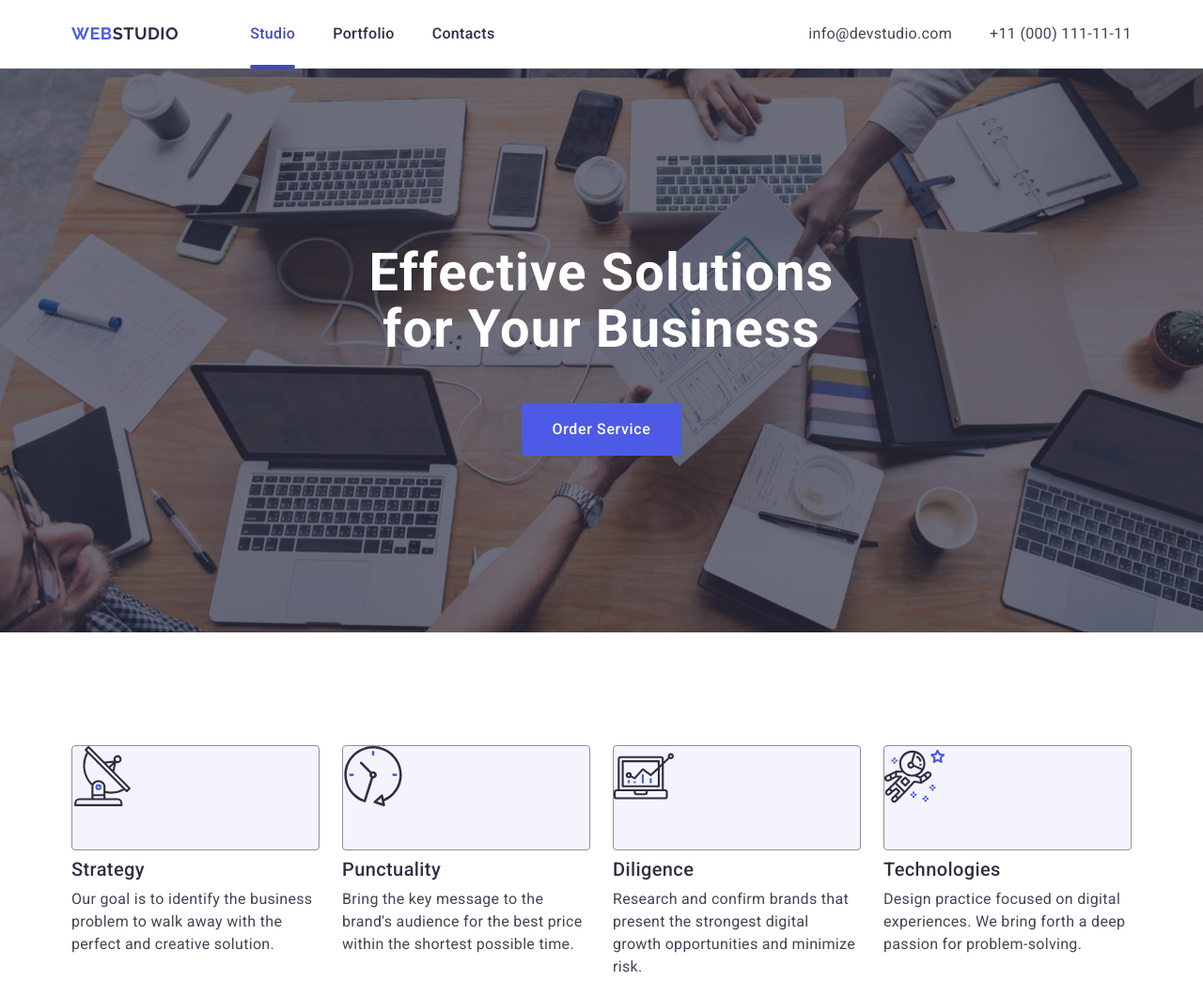
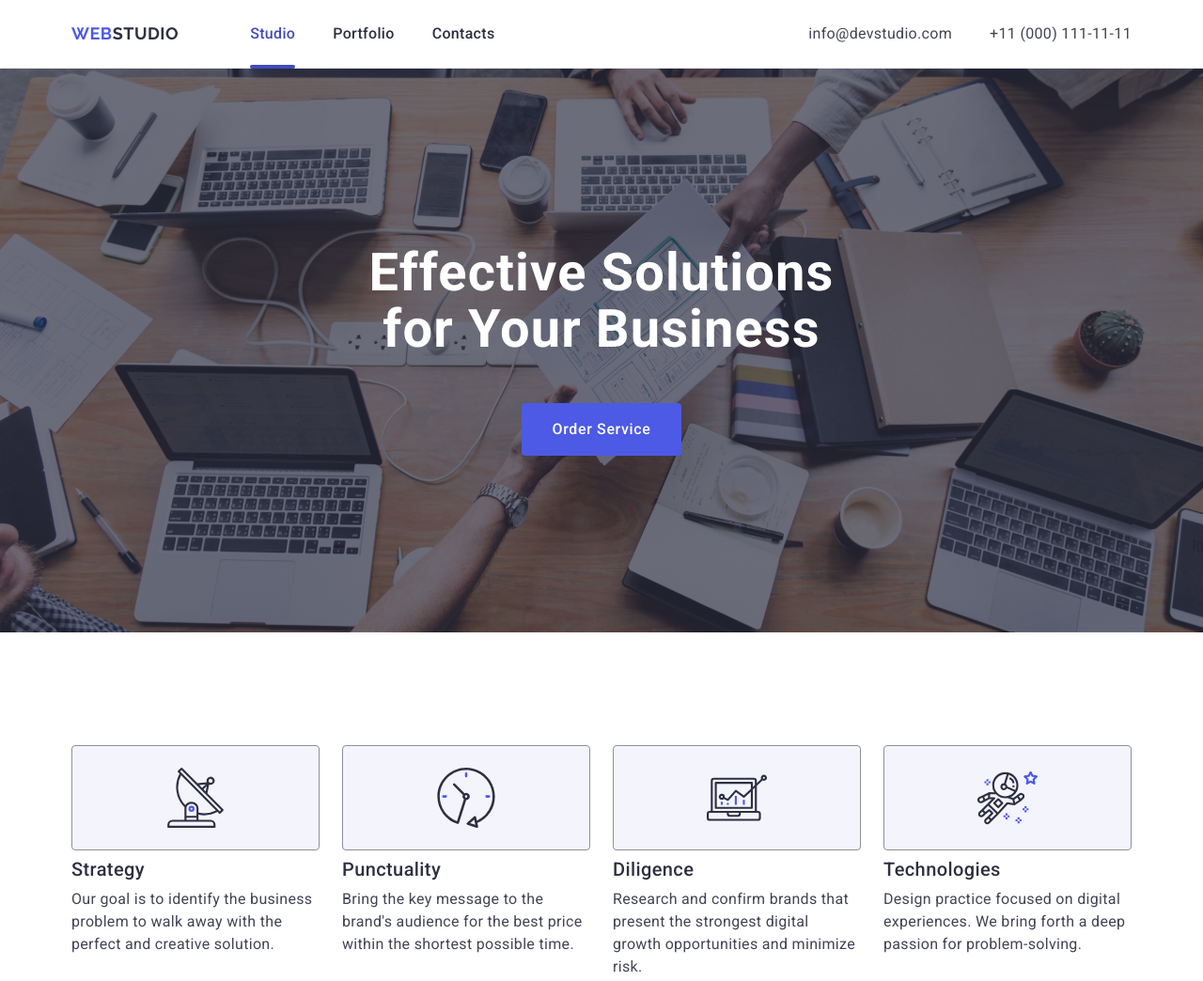
Before and after one commit to Katya-Andri/goit-markup-hw-04, a plain HTML site: page index.html in a window 1280 px wide. Shown: the top 1044 px of the page at 94% size. Drawn offline with nearby package versions, Linux system fonts and the light colour scheme; files whose address does not match are found by name.

Commit message:
hw4 main

```diff
--- a/css/styles.css
+++ b/css/styles.css
@@ -114,6 +114,8 @@ img {
     background-color: #404bbf;
 
     border-radius: 2px;
+
+    transition: color 250ms cubic-bezier(0.4, 0, 0.2, 1);
 }
 
 .contacts {
@@ -146,12 +148,18 @@ img {
     color: #404bbf;
 }
 
+/* sct-one*/
+
 .main-sct-one {
+    max-width: 1440px;
     background-color: #2e2f42;
     padding-top: 188px;
     padding-bottom: 188px;
     background-repeat: no-repeat;
-    background-image: linear-gradient(to bottom, rgba(46, 47, 66, 0.7), rgba(46, 47, 66, 0.7)) ,url(../images/img/people-office\ 1.jpg);
+    background-image: linear-gradient(rgba(46, 47, 66, 0.7), rgba(46, 47, 66, 0.7)) ,url(../images/img/people-office\ 1.jpg);
+    background-position: center;
+    background-size: cover;
+    background-color: 250ms cubic-bezier(0.4, 0, 0.2, 1);
 }
 
 .sct-one-text {
@@ -194,6 +202,8 @@ img {
     background-color: #404BBF;
 }
 
+/* sct-two */
+
 .main-sct-two {
     padding: 120px 0;
 }
@@ -221,6 +231,9 @@ img {
 }
 
 .icon-sct-two {
+    display: flex;
+    align-items: center;
+    justify-content: center;
     margin-bottom: 8px;
     border: 1px solid #8e8f99;
     border-radius: 4px;
@@ -243,6 +256,8 @@ img {
     line-height: 1.5;
     letter-spacing: 0.02em;
 }
+
+/* sct-three */
 
 .main-sct-three {
     padding: 120px 0;
@@ -309,6 +324,7 @@ img {
     fill: #f4f4fd;
     background-color: #4d5ae5;
     border-radius: 50%;
+    transition: color 250ms cubic-bezier(0.4, 0, 0.2, 1);
 }
 
 .main-sct-four {
--- a/index.html
+++ b/index.html
@@ -107,7 +107,7 @@
         <ul class="icon-list">
             <li class="icon-item">
                 <a class="social-link" href="https://www.instagram.com" target="_blank">
-                    <svg class="svg-icons" widht="16px" height="16px">
+                    <svg>
                         <use href="./images/icons/icons.svg#icon-instagram"></use>
                     </svg>
                 </a>
@@ -345,7 +345,7 @@
         </div>
 
             <div class="footer-social">
-                <h3 class="social-text">Social media</h3>
+                <p class="social-text">Social media</p>
 
                 <ul class="footer-icon-list">
                     <li class="icon-item">
```
